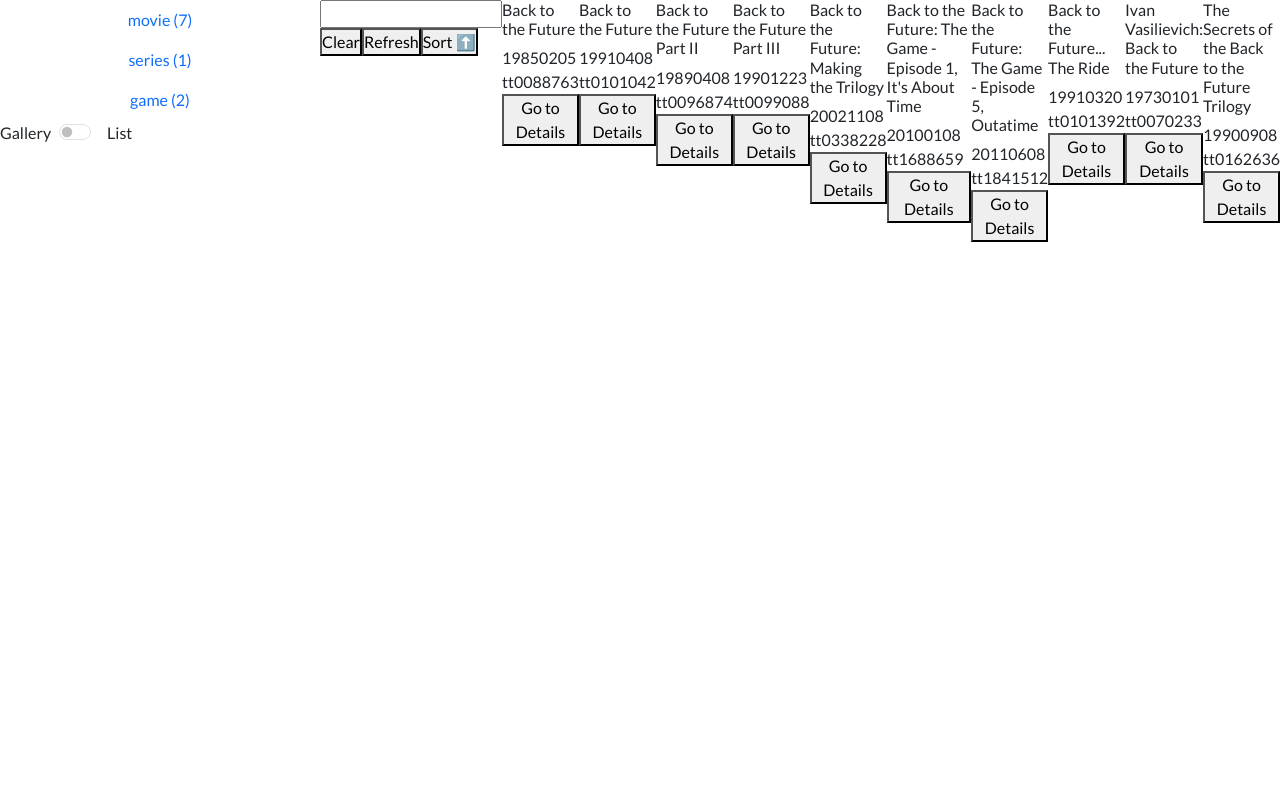
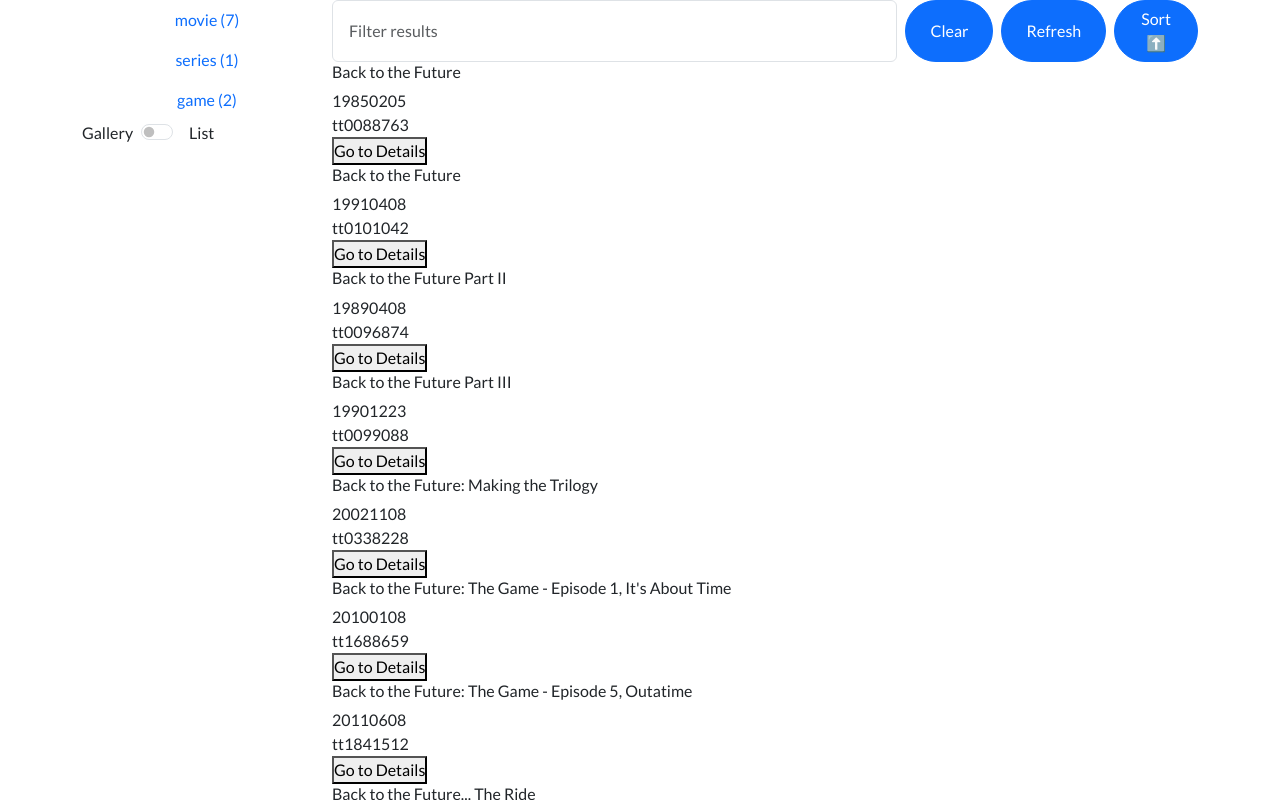
Before and after one commit to OferTauber/Films-and-games, a React (Create React App) app: page / in a window 1280 px wide. Built offline with nearby package versions, Linux system fonts and the light colour scheme.

Commit message:
Some controllers styling (#4)

```diff
--- /dev/null
+++ b/src/pages/LandingPage.css
@@ -0,0 +1,36 @@
+.container-lg {
+  max-width: 1200px;
+  margin: 0 auto;
+  padding: 0 15px;
+}
+
+.main-layout {
+  display: flex;
+  height: 100vh;
+}
+
+.sidebar {
+  width: 250px;
+  height: 100vh;
+  overflow-y: auto;
+  flex-shrink: 0;
+}
+
+.content-area {
+  flex: 1;
+  display: flex;
+  flex-direction: column;
+  overflow: hidden;
+}
+
+.controllers {
+  flex-shrink: 0;
+  display: flex;
+  justify-content: space-between;
+  gap: 8px;
+}
+
+.cards {
+  flex: 1;
+  overflow-y: auto;
+}
--- a/src/pages/LandingPage.tsx
+++ b/src/pages/LandingPage.tsx
@@ -1,14 +1,18 @@
 import React from "react";
-
 import { Cards, Nav, Controllers } from "../store-connected-components";
+import "./LandingPage.css";
 
 export const LandingPage: React.FC = () => {
   return (
-    <main style={{ display: "flex" }}>
-      <Nav />
-      <Controllers />
-      <Cards />
-    </main>
+    <div className="container-lg">
+      <main className="main-layout">
+        <Nav />
+        <div className="content-area">
+          <Controllers />
+          <Cards />
+        </div>
+      </main>
+    </div>
   );
 };
 
--- a/src/store-connected-components/Cards.tsx
+++ b/src/store-connected-components/Cards.tsx
@@ -14,7 +14,7 @@ interface CardsProps {
 
 const UnconnectedCards: React.FC<CardsProps> = ({ data, onTitleUpdate }) => {
   return (
-    <>
+    <div className="cards">
       {data.map(({ imdbID, Title, Type, Year, Poster }) => {
         const curredOnTitleUpdate = (updatedValue: string) =>
           onTitleUpdate(imdbID, updatedValue);
@@ -33,7 +33,7 @@ const UnconnectedCards: React.FC<CardsProps> = ({ data, onTitleUpdate }) => {
           />
         );
       })}
-    </>
+    </div>
   );
 };
 
--- a/src/store-connected-components/Controllers.tsx
+++ b/src/store-connected-components/Controllers.tsx
@@ -4,6 +4,8 @@ import { observer } from "mobx-react-lite";
 
 import { useStore } from "../misc/useStore";
 import { SortDirection } from "../misc/types";
+
+import { Input, Button } from "../ui-components";
 
 export interface ControllersProps {
   filterBy: string;
@@ -20,18 +22,20 @@ const UnconnectedControllers: React.FC<ControllersProps> = ({
   sortDirection,
   toggleSortDirection,
 }) => {
-  const sortLabel = sortDirection === SortDirection.Asc ? "⬆️" : "⬇️";
+  const sortLabel = `Sort ${sortDirection === SortDirection.Asc ? "⬆️" : "⬇️"}`;
 
   return (
-    <div>
-      <input
-        type="text"
-        value={filterBy}
-        onChange={(e) => setFilterBy(e.target.value)}
+    <div className="controllers justify-content-md-center">
+      <Input
+        {...{
+          value: filterBy,
+          onChange: setFilterBy,
+          placeholder: "Filter results",
+        }}
       />
-      <button onClick={() => setFilterBy("")}>Clear</button>
-      <button onClick={onRefresh}>Refresh</button>
-      <button onClick={toggleSortDirection}>Sort {sortLabel}</button>
+      <Button {...{ onClick: () => setFilterBy(""), label: "Clear" }} />
+      <Button {...{ onClick: onRefresh, label: "Refresh" }} />
+      <Button {...{ onClick: toggleSortDirection, label: sortLabel }} />
     </div>
   );
 };
--- a/src/store-connected-components/Nav.tsx
+++ b/src/store-connected-components/Nav.tsx
@@ -23,7 +23,7 @@ const UnconnectedNav: React.FC<NavProps> = ({
   const keys = Object.keys(categories);
 
   return (
-    <nav className="flex-column col-3">
+    <nav className="flex-column sidebar">
       <div className="nav flex-column nav-pills ">
         {keys.map((category) => {
           const label = `${category} (${categories[category]})`;
--- a/src/ui-components/Input/Input.css
+++ b/src/ui-components/Input/Input.css
@@ -5,9 +5,3 @@
 .custom-input::placeholder {
   opacity: 0.5;
 }
-
-.custom-input:focus {
-  border-color: #343a40;
-  box-shadow: 0 0 0 0.2rem rgba(52, 58, 64, 0.25);
-  border-width: 2px;
-}
```
